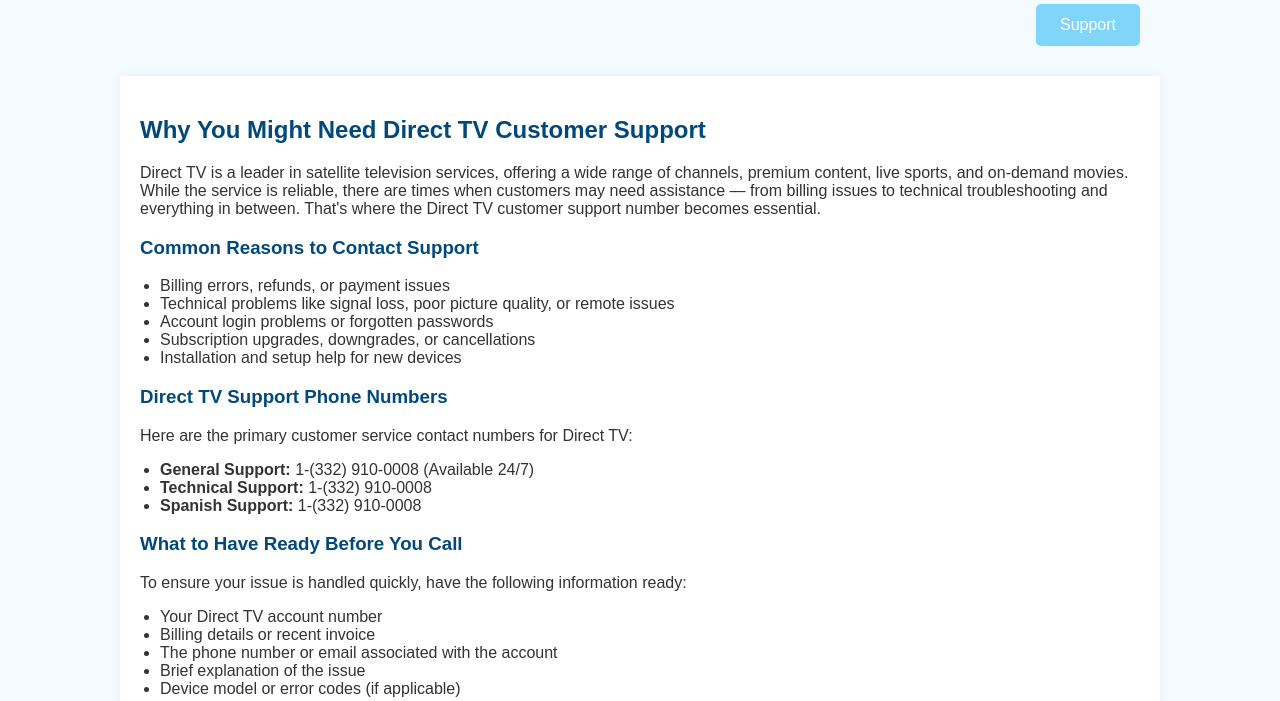
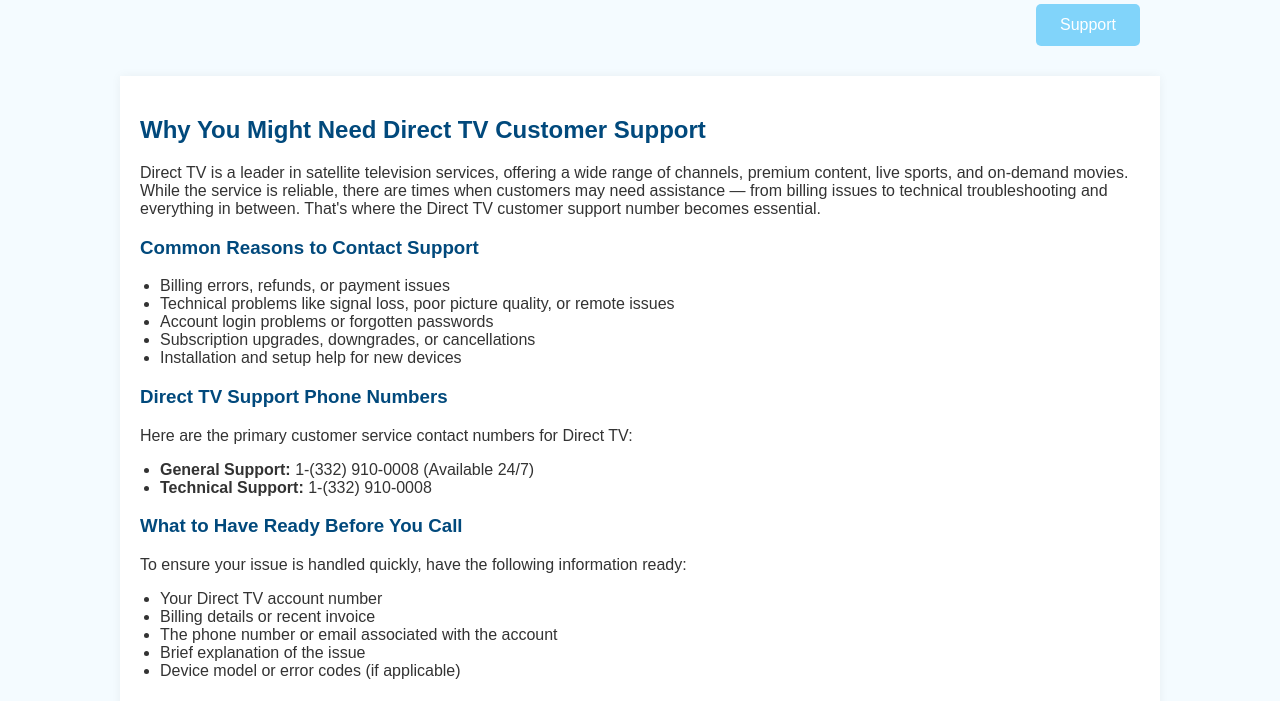
Before and after one commit to denial003/Direct-TV-Customer-Support-Number, a plain HTML site: page index.html in a window 1280 px wide. Shown: the part 88-789 px from the top of the page. Drawn offline with Linux system fonts and the light colour scheme.

Commit message:
Update index.html

```diff
--- a/index.html
+++ b/index.html
@@ -124,7 +124,6 @@
       <ul>
         <li><strong>General Support:</strong> 1-(332) 910-0008 (Available 24/7)</li>
         <li><strong>Technical Support:</strong> 1-(332) 910-0008</li>
-        <li><strong>Spanish Support:</strong> 1-(332) 910-0008</li>
       </ul>
 
       <h3>What to Have Ready Before You Call</h3>
```
